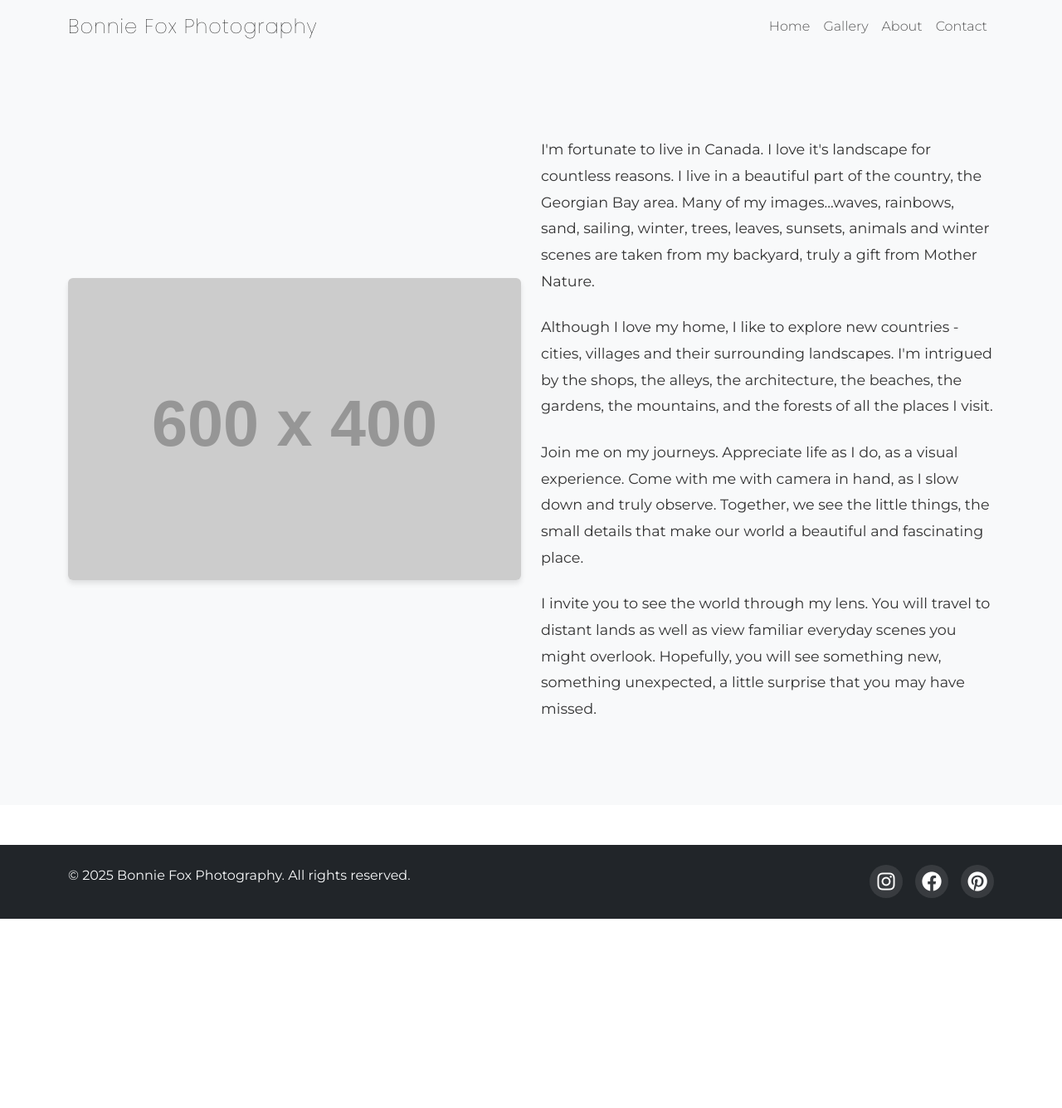
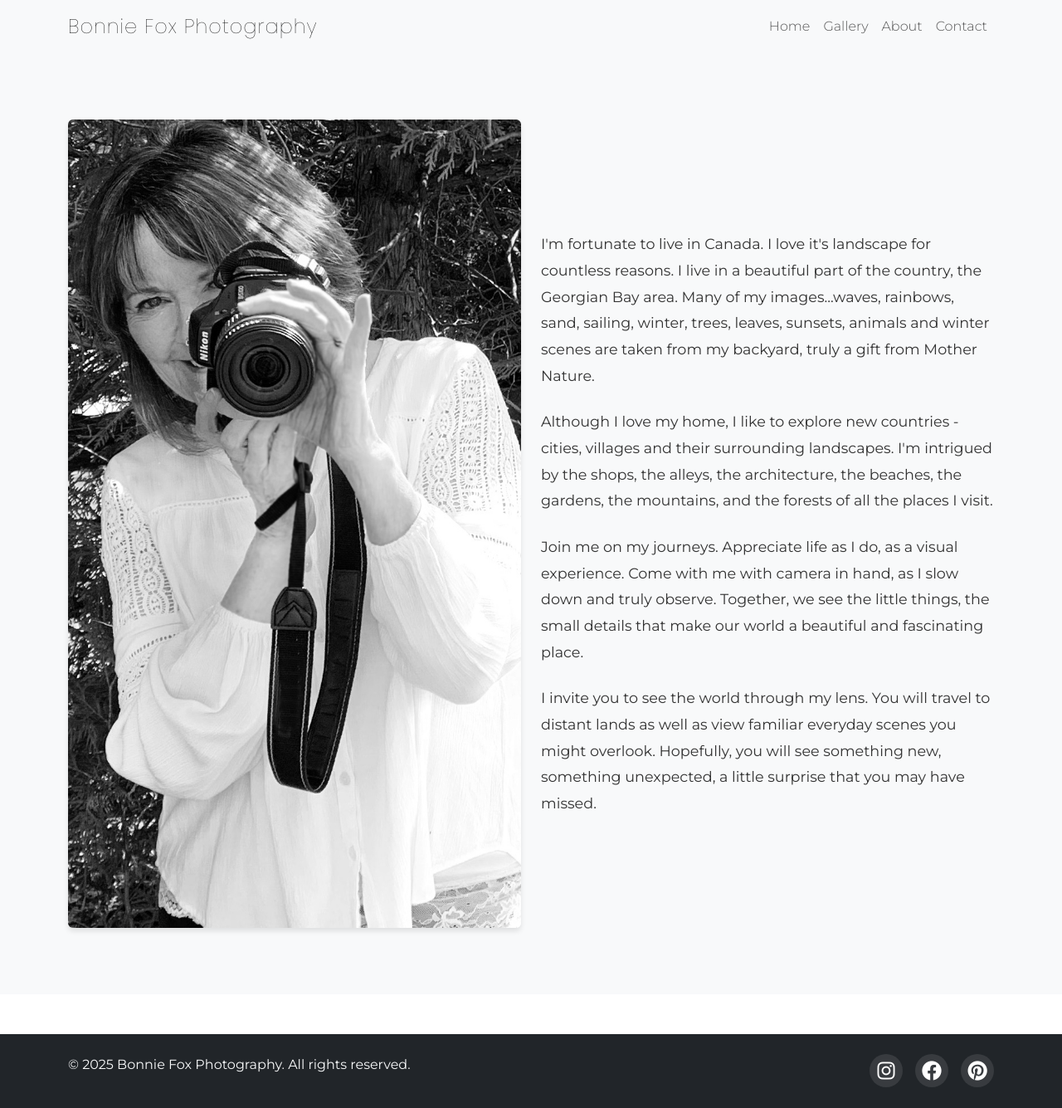
Before and after one commit to JakeDFox/photography-site, a Jekyll site: the page built from about.html, in a window 1280 px wide. Shown: the whole page at 83% size. Built offline with Jekyll 4.4.1, drawn with Linux system fonts in a browser that asks for light colours; before the commit the page ends 1107 px from its top, so only the background shows below that.

Commit message:
about image

```diff
--- a/about.html
+++ b/about.html
@@ -8,7 +8,7 @@
     <div class="container">
         <div class="row align-items-center">
             <div class="col-lg-6 mb-4 mb-lg-0">
-                <img src="https://via.placeholder.com/600x400/2c3e50/ffffff?text=Photographer" alt="About Bonnie Fox Photography" class="img-fluid rounded" loading="lazy">
+                <img src="/photography-site/assets/images/about-bw.jpg" alt="About Bonnie Fox Photography" class="img-fluid rounded" loading="lazy">
             </div>
             <div class="col-lg-6">
                 <div class="about-text">
```
Also changed, not shown: assets/images/about-bw.jpg (added).
